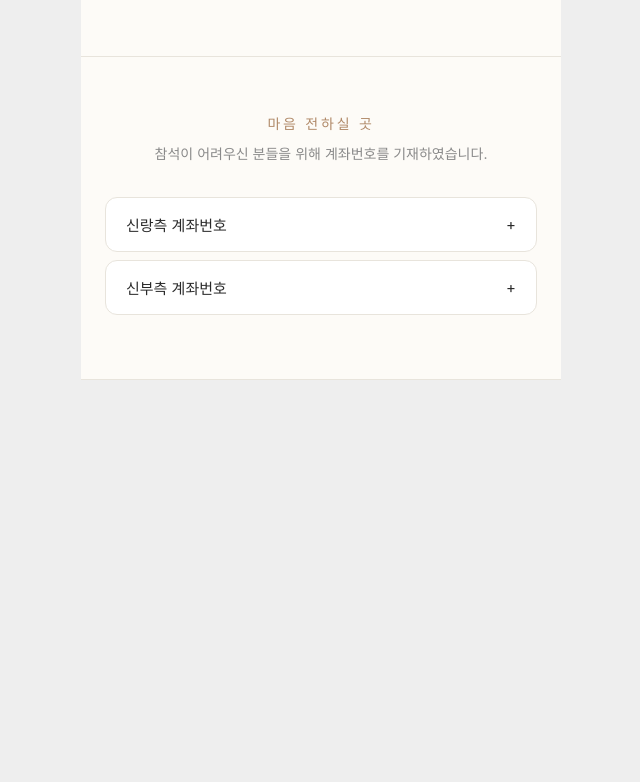
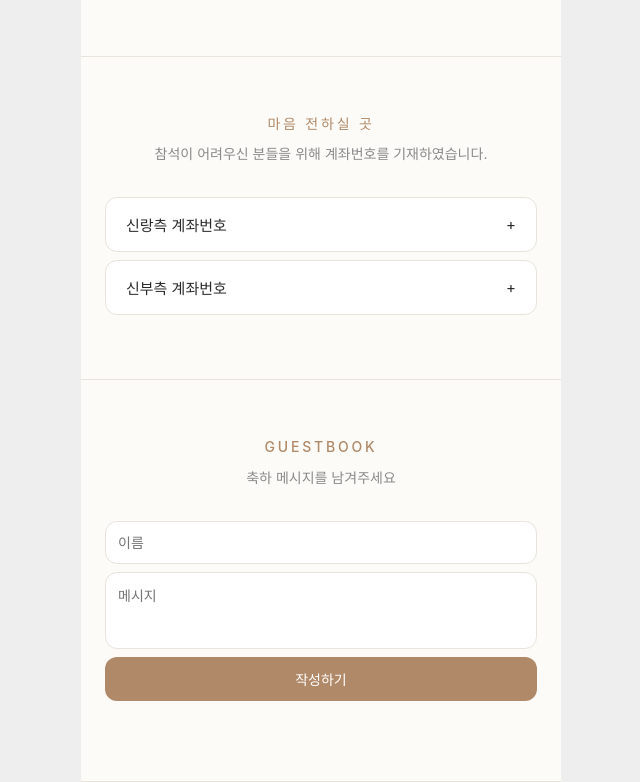
Before and after one commit to syeon2565/mh-yh-wedding, a React (Vite) app: page / in a window 1280 px wide. Shown: the part 3020-3802 px from the top of the page, without its empty margins (319-959 px from the left). Before the commit the page ends 3400 px from the top, so only its background shows below. Built offline with nearby package versions, Linux system fonts and the light colour scheme; a web font is replaced by a local one.

Commit message:
feat: add guestbook with local message list

```diff
--- a/src/App.tsx
+++ b/src/App.tsx
@@ -5,6 +5,7 @@ import Calendar from "./components/Calendar";
 import Gallery from "./components/Gallery";
 import Location from "./components/Location";
 import Account from "./components/Account";
+import Guestbook from "./components/Guestbook";
 
 const weddingInfo = {
   groom: {
@@ -40,6 +41,7 @@ export default function App() {
       <Gallery />
       <Location venue={weddingInfo.venue} />
       <Account />
+      <Guestbook />
     </main>
   );
 }
--- /dev/null
+++ b/src/components/Guestbook.tsx
@@ -0,0 +1,52 @@
+import { useState } from "react";
+
+type Entry = { id: number; name: string; message: string };
+
+export default function Guestbook() {
+  const [entries, setEntries] = useState<Entry[]>([]);
+  const [name, setName] = useState("");
+  const [message, setMessage] = useState("");
+
+  const submit = (e: React.FormEvent) => {
+    e.preventDefault();
+    if (!name.trim() || !message.trim()) return;
+    setEntries((prev) => [
+      { id: Date.now(), name: name.trim(), message: message.trim() },
+      ...prev,
+    ]);
+    setName("");
+    setMessage("");
+  };
+
+  return (
+    <section className="section guestbook">
+      <h2 className="section__title">GUESTBOOK</h2>
+      <p className="section__subtitle">축하 메시지를 남겨주세요</p>
+
+      <form className="guestbook__form" onSubmit={submit}>
+        <input
+          type="text"
+          placeholder="이름"
+          value={name}
+          onChange={(e) => setName(e.target.value)}
+        />
+        <textarea
+          placeholder="메시지"
+          rows={3}
+          value={message}
+          onChange={(e) => setMessage(e.target.value)}
+        />
+        <button type="submit">작성하기</button>
+      </form>
+
+      <ul className="guestbook__list">
+        {entries.map((e) => (
+          <li key={e.id} className="guestbook__item">
+            <p className="guestbook__name">{e.name}</p>
+            <p className="guestbook__message">{e.message}</p>
+          </li>
+        ))}
+      </ul>
+    </section>
+  );
+}
--- a/src/styles/global.css
+++ b/src/styles/global.css
@@ -302,3 +302,53 @@ button {
   border-radius: var(--radius);
   margin-bottom: 4px;
 }
+
+/* Guestbook */
+.guestbook__form {
+  display: flex;
+  flex-direction: column;
+  gap: 8px;
+  margin-bottom: 24px;
+}
+.guestbook__form input,
+.guestbook__form textarea {
+  padding: 12px;
+  border: 1px solid var(--line);
+  border-radius: var(--radius);
+  font-family: inherit;
+  font-size: 14px;
+  background: var(--card);
+  resize: none;
+}
+.guestbook__form button {
+  padding: 12px;
+  background: var(--point);
+  color: #fff;
+  border: 0;
+  border-radius: var(--radius);
+  font-size: 14px;
+}
+.guestbook__list {
+  list-style: none;
+  padding: 0;
+  margin: 0;
+  text-align: left;
+}
+.guestbook__item {
+  padding: 16px;
+  background: var(--card);
+  border: 1px solid var(--line);
+  border-radius: var(--radius);
+  margin-bottom: 8px;
+}
+.guestbook__name {
+  font-size: 14px;
+  font-weight: 600;
+  margin: 0 0 4px;
+}
+.guestbook__message {
+  font-size: 14px;
+  color: var(--muted);
+  margin: 0;
+  white-space: pre-wrap;
+}
```
